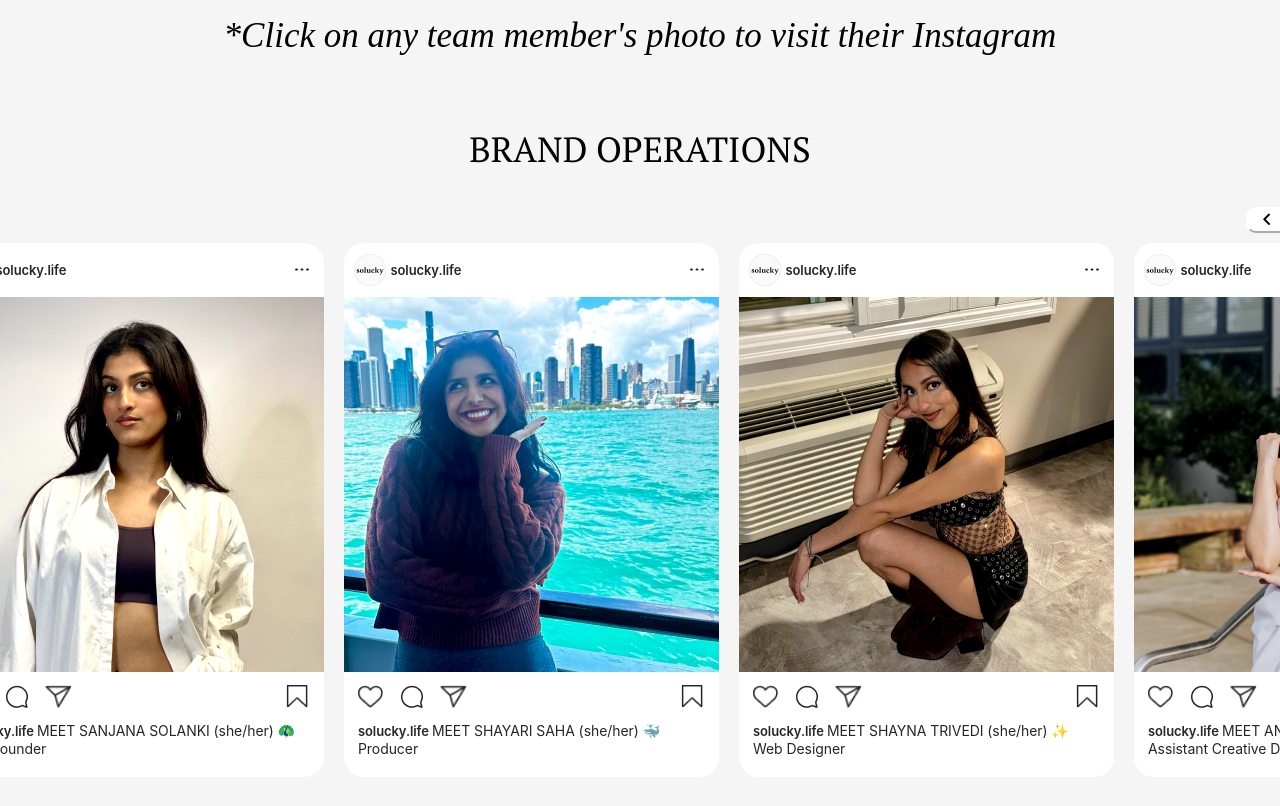
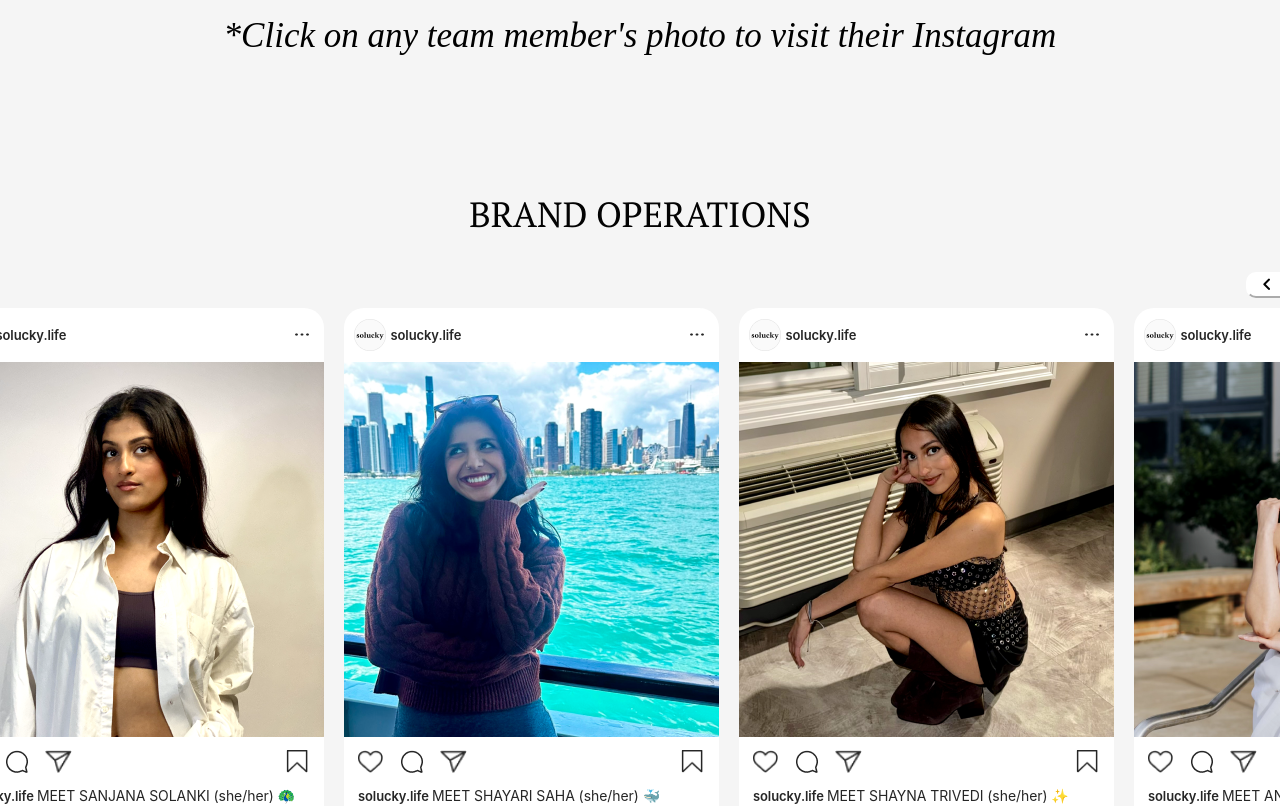
Before and after one commit to shaynatrivedi/solucky, a React (Create React App) app in the folder solucky-react-app/: page /team in a window 1280 px wide. Shown: the part 1280-2086 px from the top of the page. Built offline with nearby package versions, Linux system fonts and the light colour scheme; a web font is replaced by a local one.

Commit message:
increase height of card due to white space on the bottom

```diff
--- a/solucky-react-app/src/components/Team.css
+++ b/solucky-react-app/src/components/Team.css
@@ -100,7 +100,7 @@ a{
     width: 1383px;
     flex-direction: column;
     align-items: center;
-    height: 4400px;
+    height: 4800px;
 }
 
 .team-operations-title{
@@ -133,6 +133,7 @@ a{
     font-weight: 400;
     line-height: normal;
     text-transform: uppercase;
+    padding-top: 65px;
 }
 
 .behind-the-scenes{
@@ -334,4 +335,5 @@ text-align: center;
     width:43px;
     border-radius: 10px 5px 5px 10px;
     background: #FFF;
+    box-shadow: none;
 }
```
